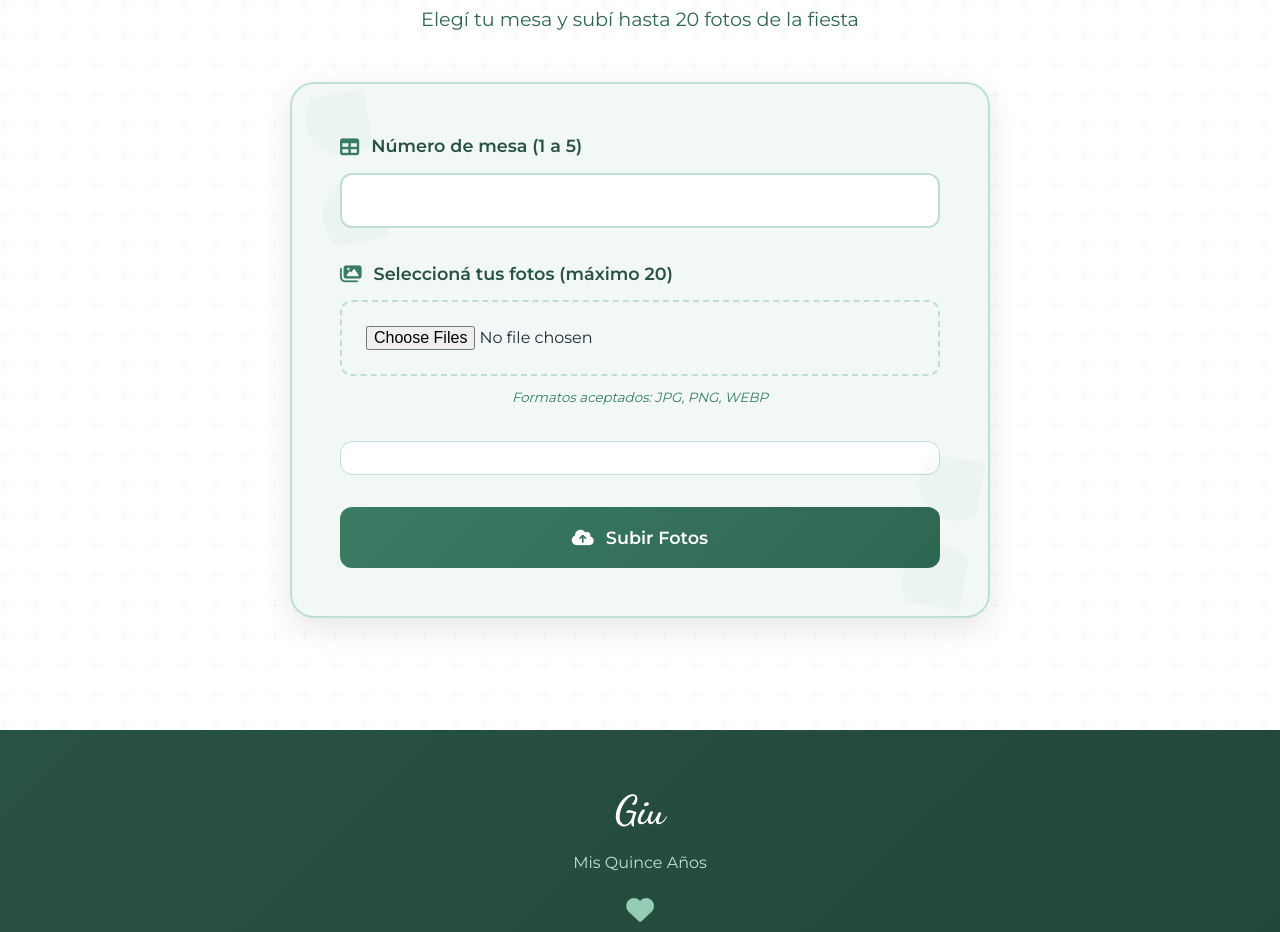
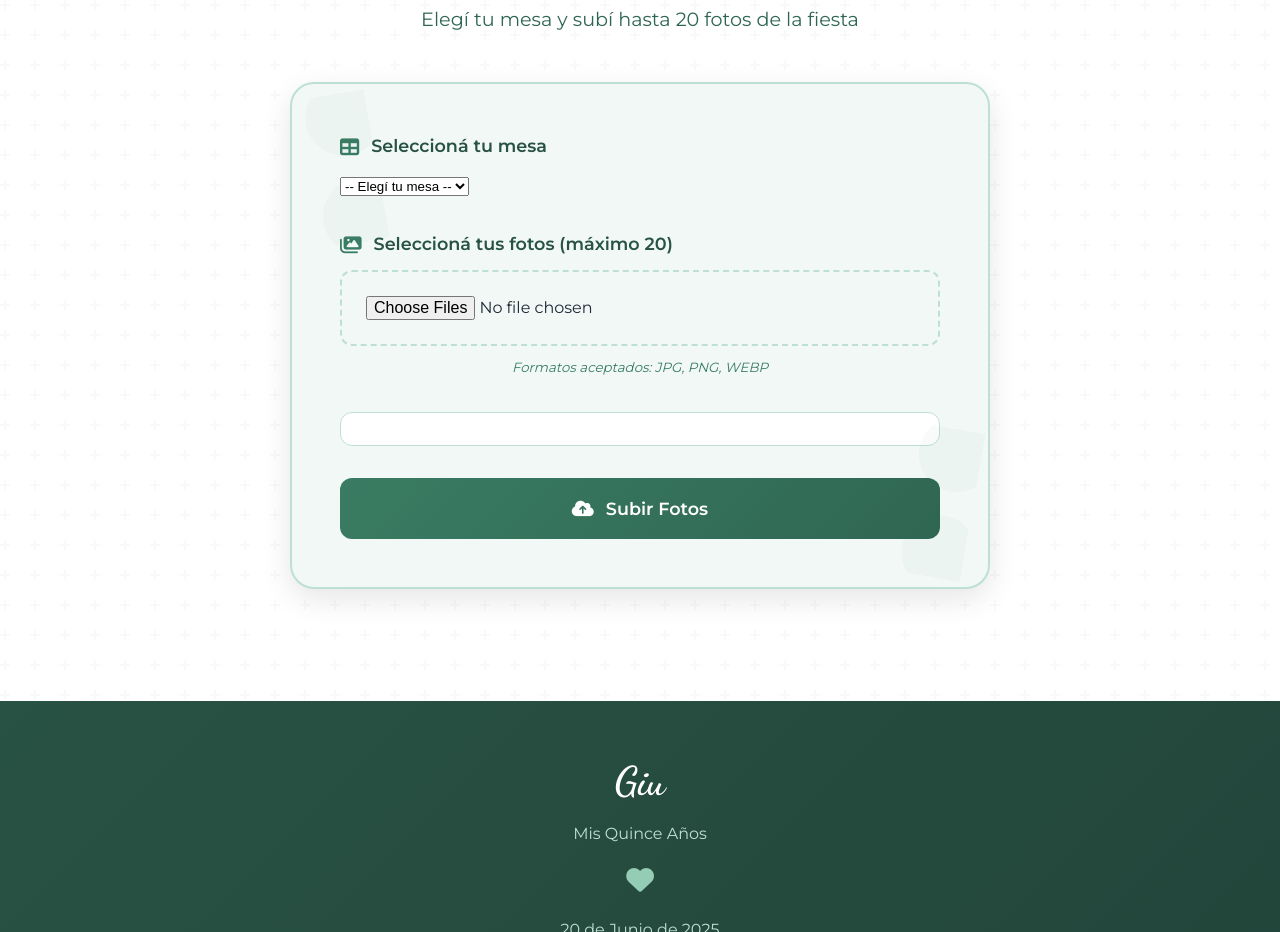
Before and after one commit to ajroit2/cargafotosGiu, a plain HTML site: page index.html in a window 1280 px wide. Shown: the part 980-1912 px from the top of the page. Drawn offline with nearby package versions, Linux system fonts and the light colour scheme.

Commit message:
Add files via upload

```diff
--- a/index.html
+++ b/index.html
@@ -52,9 +52,21 @@
                     <div class="form-group">
                         <label for="mesa">
                             <i class="fas fa-table"></i>
-                            Número de mesa (1 a 5)
+                            Seleccioná tu mesa
                         </label>
-                        <input type="number" id="mesa" name="mesa" min="1" max="5" required />
+                        <select id="mesa" name="mesa" required>
+                            <option value="">-- Elegí tu mesa --</option>
+                            <option value="1">🍽️ Mesa 1</option>
+                            <option value="2">🍽️ Mesa 2</option>
+                            <option value="3">🍽️ Mesa 3</option>
+                            <option value="4">🍽️ Mesa 4</option>
+                            <option value="5">🍽️ Mesa 5</option>
+                            <option value="6">🍽️ Mesa 6</option>
+                            <option value="7">🍽️ Mesa 7</option>
+                            <option value="8">🍽️ Mesa 8</option>
+                            <option value="9">🍽️ Mesa 9</option>
+                            <option value="10">🍽️ Mesa 10</option>
+                        </select>
                     </div>
 
                     <div class="form-group">
--- a/script.js
+++ b/script.js
@@ -29,8 +29,8 @@ function initializeEventListeners() {
     fotosInput.addEventListener("change", handleFileSelection);
     toastClose.addEventListener("click", hideToast);
 
-    // Actualizar botón cuando cambie el número de mesa
-    document.getElementById("mesa").addEventListener("input", updateSubmitButton);
+    // Actualizar botón cuando cambie la mesa seleccionada
+    document.getElementById("mesa").addEventListener("change", updateSubmitButton);
 }
 
 // Manejo de selección de archivos
@@ -98,7 +98,7 @@ function removeFile(index) {
 function updateSubmitButton() {
     const mesa = document.getElementById("mesa").value;
     const hasFiles = selectedFiles.length > 0;
-    const hasTable = mesa && mesa >= 1 && mesa <= 5;
+    const hasTable = mesa && mesa >= 1 && mesa <= 10;
 
     submitBtn.disabled = !(hasFiles && hasTable);
 }
@@ -117,8 +117,8 @@ async function handleFormSubmit(e) {
 
 // Validación del formulario
 function validateForm(mesa, files) {
-    if (!mesa || mesa < 1 || mesa > 5) {
-        showStatus("Seleccioná un número de mesa válido (1-5)", "error");
+    if (!mesa || mesa < 1 || mesa > 10) {
+        showStatus("Seleccioná un número de mesa válido (1-10)", "error");
         return false;
     }
 
```
